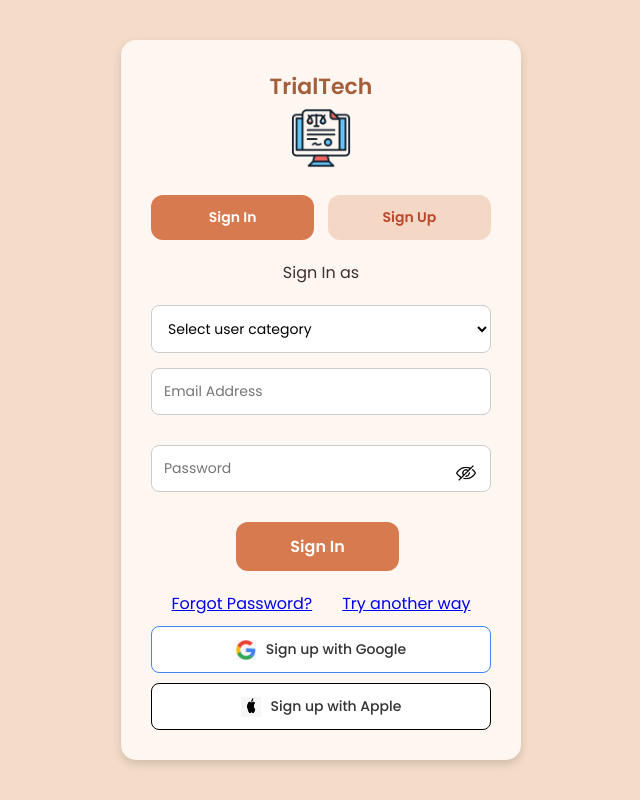
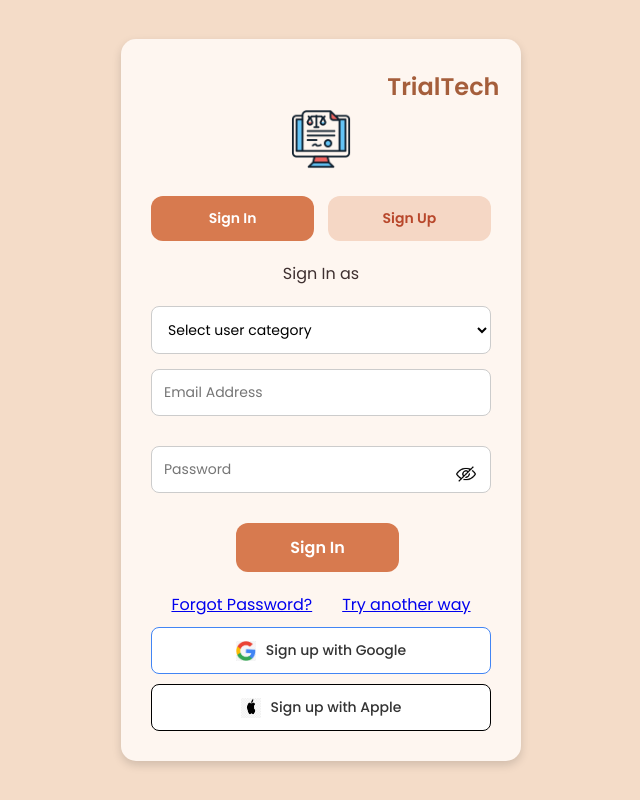
Before and after one commit to Debojit2003/Legal-App, a React (Create React App) app in the folder Project_Code/college_project/: page / in a window 1280 px wide. Shown: the whole page, without its empty margins (319-959 px from the left). Built offline with nearby package versions, Linux system fonts and the light colour scheme.

Commit message:
Update JailerDashboard.css

```diff
--- a/Project_Code/college_project/src/components/JailerDashboard.css
+++ b/Project_Code/college_project/src/components/JailerDashboard.css
@@ -21,9 +21,9 @@
 }
 
 .title {
-  font-size: 22px;
+  font-size: 24px;
   color:#a55e3b;
-  margin-right:36%;
+  margin-left:36%;
   width:100%;
   max-width: 100%;
 
@@ -77,9 +77,9 @@
   padding: 15px;
   margin-bottom: 10px;
   box-shadow: 0 6px 6px rgba(0, 0, 0, 0.1);
-  width: 130%;
+  width: 100%;
   max-width: 170%;
-  margin-left: 110%;
+  margin-left: 87%;
 }
 
 .family-member-card p {
```
